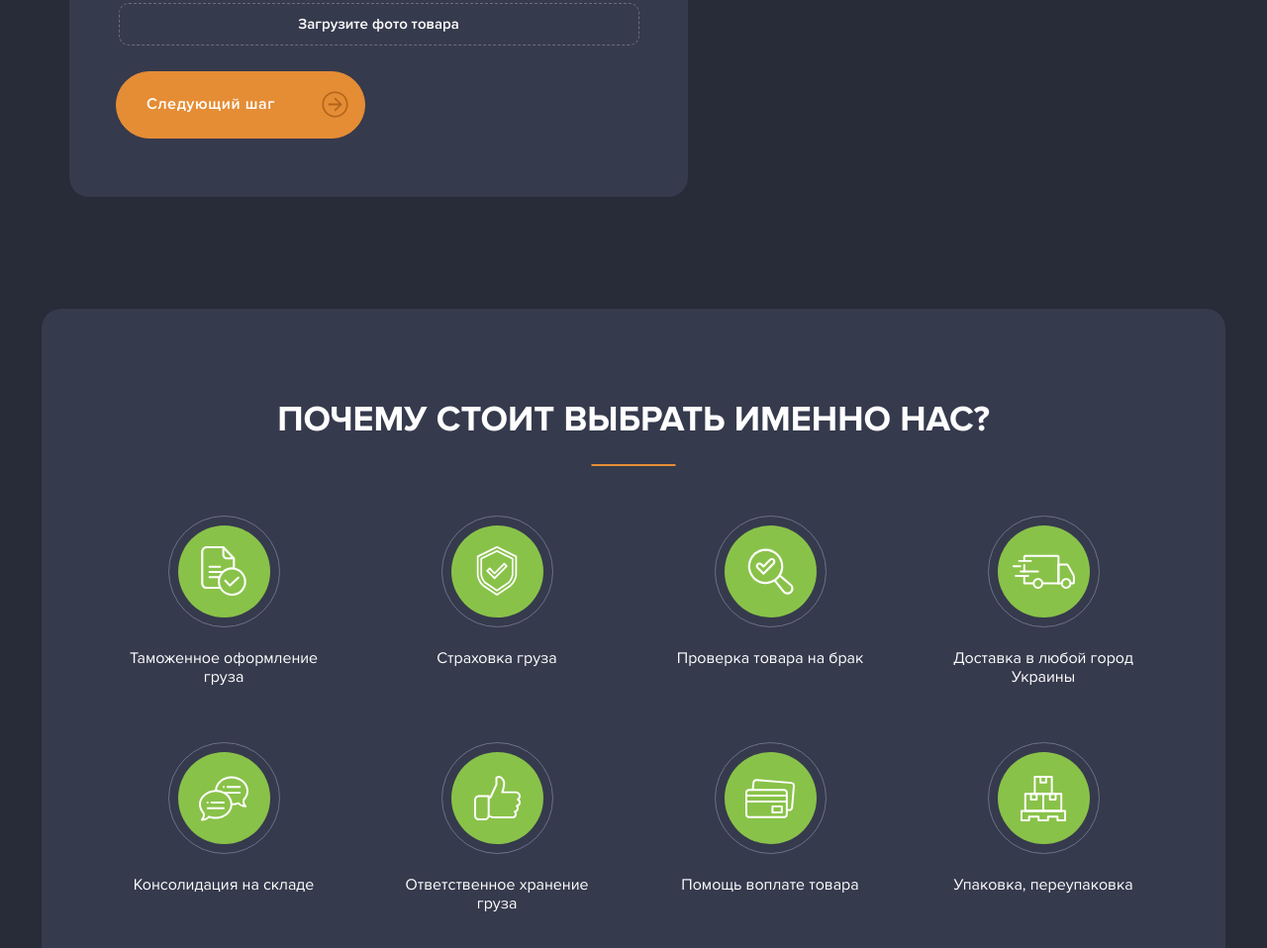
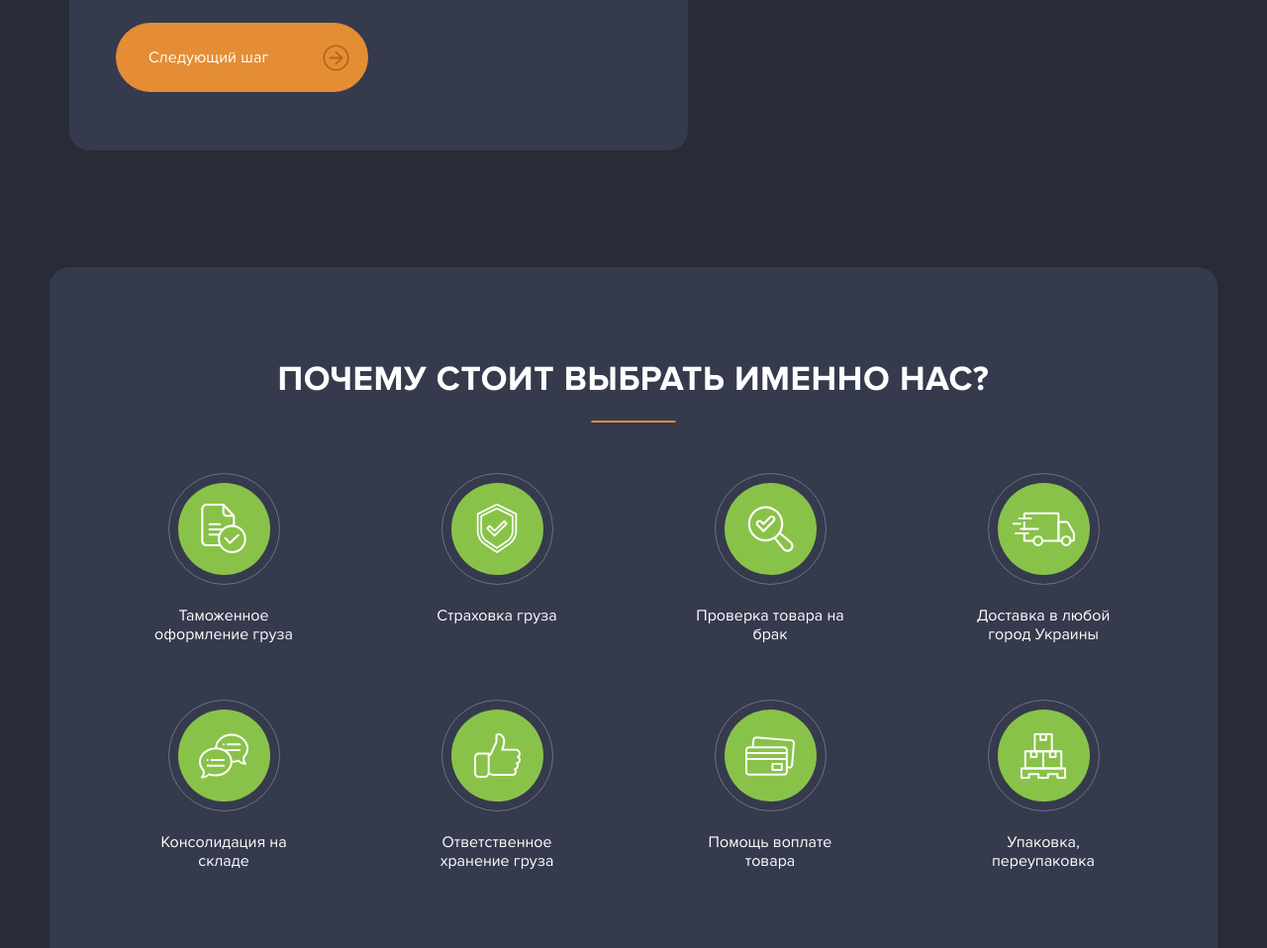
Before and after one commit to LyzunNataliia/MasterTAO-BUILD, a plain HTML site: page index.html in a window 1280 px wide. Shown: the part 1499-2457 px from the top of the page at 99% size. Drawn offline with Linux system fonts and the light colour scheme; files whose address does not match are found by name.

Commit message:
work with misteik

```diff
--- a/index.html
+++ b/index.html
@@ -212,7 +212,7 @@
 							alt="advantage-1"
 						/>
                         </div>
-                        <h5 class="advantage-title">Таможенное оформление груза</h5>
+                        <h5 class="advanage-title">Таможенное оформление груза</h5>
                     </div>
                 </div>
                 <div class="col-lg-3">
@@ -224,7 +224,7 @@
 							alt="advantage-2"
 						/>
                         </div>
-                        <h5 class="advantage-title">Страховка груза</h5>
+                        <h5 class="advanage-title">Страховка груза</h5>
                     </div>
                 </div>
                 <div class="col-lg-3">
@@ -236,7 +236,7 @@
 							alt="advantage-3"
 						/>
                         </div>
-                        <h5 class="advantage-title">Проверка товара на брак</h5>
+                        <h5 class="advanage-title">Проверка товара на брак</h5>
                     </div>
                 </div>
                 <div class="col-lg-3">
@@ -248,7 +248,7 @@
 							alt="advantage-4"
 						/>
                         </div>
-                        <h5 class="advantage-title">Доставка в любой город Украины</h5>
+                        <h5 class="advanage-title">Доставка в любой город Украины</h5>
                     </div>
                 </div>
                 <div class="col-lg-3">
@@ -260,7 +260,7 @@
 							alt="advantage-5"
 						/>
                         </div>
-                        <h5 class="advantage-title">Консолидация на складе</h5>
+                        <h5 class="advanage-title">Консолидация на складе</h5>
                     </div>
                 </div>
                 <div class="col-lg-3">
@@ -272,7 +272,7 @@
 							alt="advantage-6"
 						/>
                         </div>
-                        <h5 class="advantage-title">Ответственное хранение груза</h5>
+                        <h5 class="advanage-title">Ответственное хранение груза</h5>
                     </div>
                 </div>
                 <div class="col-lg-3">
@@ -284,7 +284,7 @@
 							alt="advantage-7"
 						/>
                         </div>
-                        <h5 class="advantage-title">Помощь воплате товара</h5>
+                        <h5 class="advanage-title">Помощь воплате товара</h5>
                     </div>
                 </div>
                 <div class="col-lg-3">
@@ -296,7 +296,7 @@
 							alt="advantage-8"
 						/>
                         </div>
-                        <h5 class="advantage-title">Упаковка, переупаковка</h5>
+                        <h5 class="advanage-title">Упаковка, переупаковка</h5>
                     </div>
                 </div>
             </div>
--- a/style.css
+++ b/style.css
@@ -141,7 +141,7 @@ h1, .first-screen__title,
 
 h2,
 .h2 {
-  font-size: 36px;
+  font-size: 35px;
 }
 
 h3,
@@ -269,6 +269,18 @@ input[type=radio] + label::before {
 .btn:focus {
   box-shadow: none;
 }
+.btn-lg {
+  padding: 21px 32px 20px;
+  font-size: 16px;
+  letter-spacing: 0.1px;
+  font-weight: 400;
+}
+.btn-lg .icon {
+  margin: 0 -14px 0 54px;
+  width: 27px;
+  height: 27px;
+  transition: 0.3s;
+}
 
 .btn-primary {
   background-color: #e58d35;
@@ -288,17 +300,6 @@ input[type=radio] + label::before {
   border-color: #89c249;
 }
 
-.btn-lg {
-  padding: 19.6px 30px;
-  font-size: 16px;
-}
-.btn-lg .icon {
-  margin: 0 -14px 0 47px;
-  width: 27px;
-  height: 27px;
-  transition: 0.3s;
-}
-
 section, .first-screen {
   margin-top: 0;
   margin-left: auto;
@@ -310,15 +311,15 @@ section:last-of-type, .first-screen:last-of-type {
   margin-bottom: 56px;
 }
 section.container-fluid, .container-fluid.first-screen {
-  padding: 90px 85px 100px;
+  padding: 92px 85px 90px;
   position: relative;
 }
 section.container-fluid:before, .container-fluid.first-screen:before {
   content: "";
   border-radius: 20px;
   position: absolute;
-  left: 42px;
-  right: 42px;
+  left: 50px;
+  right: 50px;
   top: 0;
   height: 100%;
   background-color: #363a4d;
@@ -331,11 +332,12 @@ section:nth-child(odd) .template-title:after, .first-screen:nth-child(odd) .temp
 .template-title {
   text-align: center;
   position: relative;
-  padding-bottom: 18px;
-  margin-bottom: 50px;
+  padding-bottom: 20px;
+  margin-bottom: 46px;
 }
 .template-title h2 {
   line-height: 124.5%;
+  letter-spacing: 0.6px;
   text-transform: uppercase;
   margin-bottom: 6px;
   font-weight: 700;
@@ -349,14 +351,14 @@ section:nth-child(odd) .template-title:after, .first-screen:nth-child(odd) .temp
   content: "";
   position: absolute;
   left: 50%;
-  top: calc(100% - 2px);
+  top: calc(100% - 7px);
   transform: translate(-50%, 0);
   width: 85px;
   height: 2px;
   background-color: #89c249;
 }
 .template-title.col-lg-7 {
-  margin-bottom: 35px;
+  margin-bottom: 32px;
   text-align: left;
 }
 .template-title.col-lg-7 h2:after {
@@ -491,7 +493,7 @@ ul.slick-dots button {
 }
 
 header .navbar {
-  padding: 25px 0 34px;
+  padding: 21px 0 34px;
 }
 header .navbar-nav {
   max-width: 635px;
@@ -595,11 +597,11 @@ header .hamburger--spin.is-active .hamburger-inner::after {
   margin-bottom: 8px;
   max-width: 463px;
   text-transform: uppercase;
-  font-weight: 600;
-  letter-spacing: 1.5;
+  font-weight: 700;
+  line-height: 1.26;
 }
 .first-screen__subtitle {
-  margin-bottom: 40px;
+  margin-bottom: 36px;
   max-width: 345px;
   font-size: 20px;
   font-style: normal;
@@ -618,7 +620,7 @@ header .hamburger--spin.is-active .hamburger-inner::after {
   width: 100%;
   margin: 0 auto;
   align-items: center;
-  padding: 0 92px 60px;
+  padding: 0 92px 64px;
 }
 .first-screen .first-screen-nav {
   position: absolute;
@@ -719,6 +721,11 @@ header .hamburger--spin.is-active .hamburger-inner::after {
   top: -10px;
   border-radius: 50%;
 }
+.advanage-title {
+  max-width: 263px;
+  text-align: center;
+  padding: 0 26px;
+}
 .advanage .advantage-img {
   max-width: 100%;
 }
@@ -731,8 +738,7 @@ header .hamburger--spin.is-active .hamburger-inner::after {
 @media (min-width: 992px) {
   .calculation {
     overflow-x: clip;
-    padding-top: 41px;
-    margin-bottom: 113px;
+    margin-bottom: 118px;
   }
   .calculation-form {
     min-width: 625px;
@@ -766,7 +772,7 @@ header .hamburger--spin.is-active .hamburger-inner::after {
     padding: 0 20px;
   }
   header .navbar {
-    padding: 16px 0 15px;
+    padding: 14px 0 15px;
   }
   header .navbar-collapse {
     display: flex;
@@ -841,12 +847,15 @@ header .hamburger--spin.is-active .hamburger-inner::after {
   .first-screen__item .btn {
     width: 295px;
   }
+  .first-screen__item .btn.btn-lg {
+    padding: 17px 32px 23px;
+  }
   .first-screen__item .btn.btn-lg .icon {
-    margin: 0 -14px 0 37px;
+    margin: 0 -14px 0 52px;
   }
   .first-screen__title {
     font-size: 32px;
-    margin: -10px auto 14px;
+    margin: -10px auto 10px;
     padding: 0 40px;
   }
   .first-screen__subtitle {
```
Also changed, not shown: style.min.css, 1 other file.
